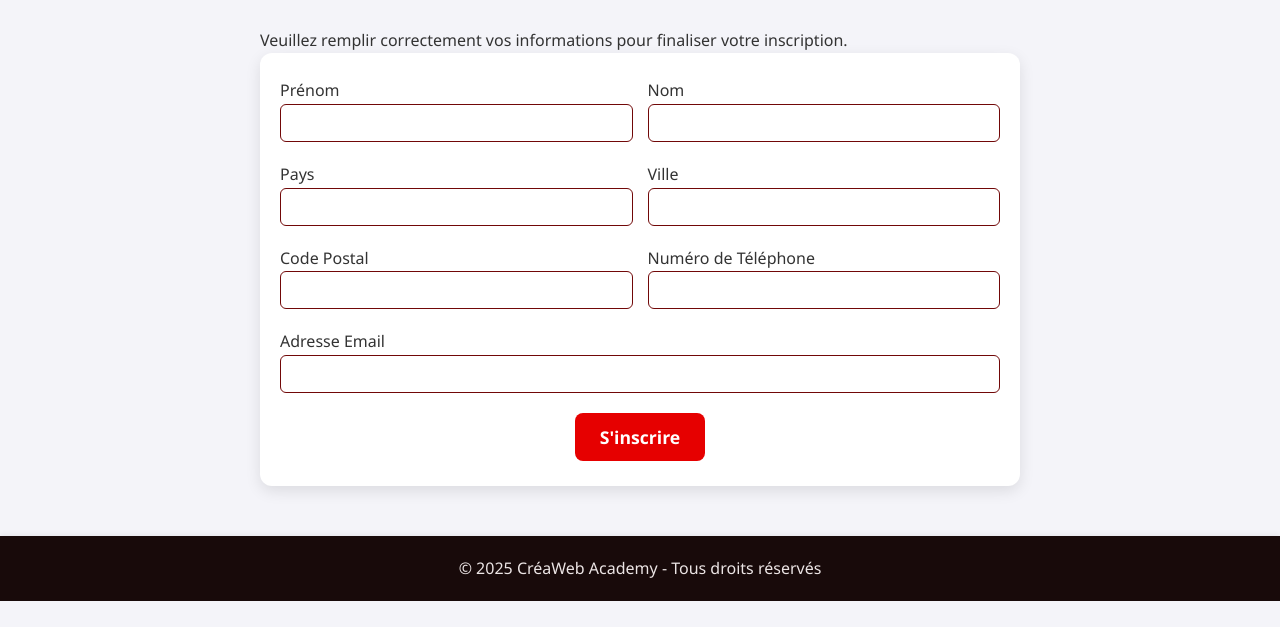
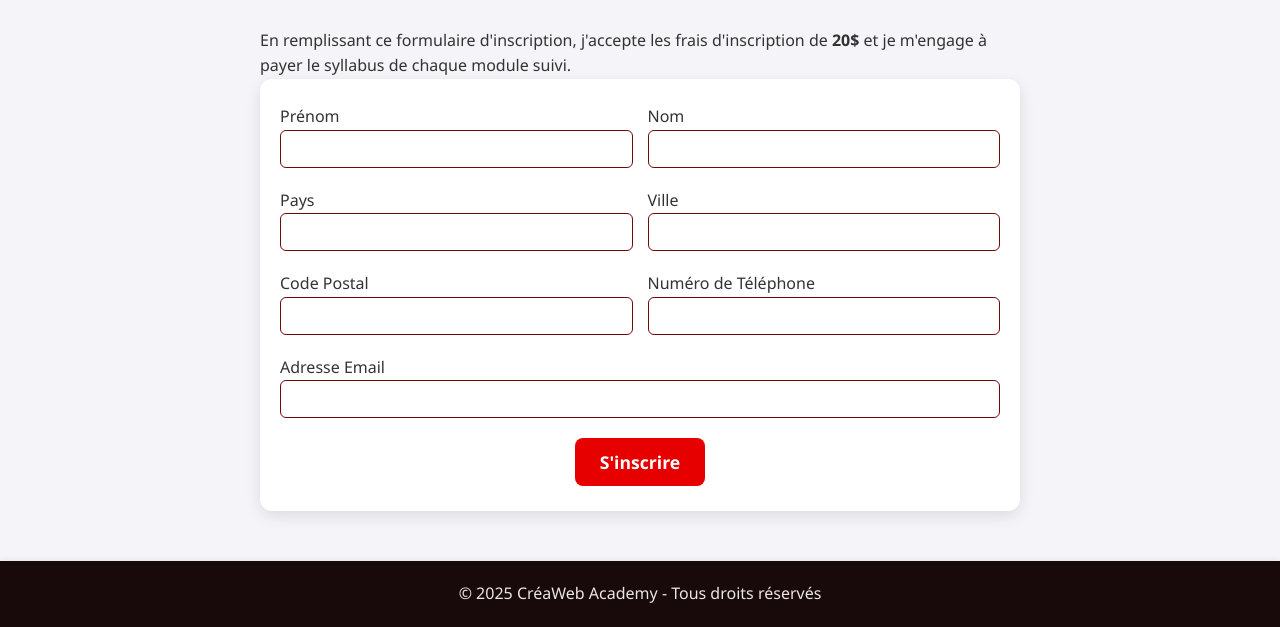
Before and after one commit to formationWeb-Lus/webacademie, a website: page inscription.html in a window 1280 px wide. Shown: the part 231-858 px from the top of the page. Before the commit the page ends 832 px from the top, so only its background shows below. Drawn offline with Linux system fonts and the light colour scheme.

Commit message:
Update inscription.html

```diff
--- a/inscription.html
+++ b/inscription.html
@@ -13,8 +13,6 @@ j=d.createElement(s),dl=l!='dataLayer'?'&l='+l:'';j.async=true;j.src=
 'https://www.googletagmanager.com/gtm.js?id='+i+dl;f.parentNode.insertBefore(j,f);
 })(window,document,'script','dataLayer','GTM-WLRKCTMW');</script>
 <!-- End Google Tag Manager -->
-
-    </script>
 
     <!-- Facebook Pixel -->
     <script>
@@ -59,7 +57,12 @@ height="0" width="0" style="display:none;visibility:hidden"></iframe></noscript>
 
 <main>
     <h1>Formulaire d'inscription</h1>
-    <p>Veuillez remplir correctement vos informations pour finaliser votre inscription.</p>
+
+    <!-- 🔥 TEXTE MODIFIÉ ICI -->
+    <p>
+        En remplissant ce formulaire d'inscription, j'accepte les frais d'inscription de
+        <strong>20$</strong> et je m'engage à payer le syllabus de chaque module suivi.
+    </p>
 
     <form id="captureForm">
         <div class="row">
@@ -142,7 +145,6 @@ height="0" width="0" style="display:none;visibility:hidden"></iframe></noscript>
                     title="Veuillez entrer une adresse email valide (ex: exemple@gmail.com)."
                 >
             </div>
-
         </div>
 
         <button type="submit" class="submit-btn">S'inscrire</button>
@@ -174,7 +176,6 @@ height="0" width="0" style="display:none;visibility:hidden"></iframe></noscript>
                 if (!formData[id]) throw alert("Veuillez remplir tous les champs !");
             });
 
-            // ✅ Vérification stricte du numéro de téléphone
             const regexTel = /^\+243[0-9]{9}$/;
             if (!regexTel.test(formData.telephone)) {
                 alert("Le numéro doit commencer par +243 et contenir exactement 9 chiffres après (ex: +243810000000).");
@@ -187,16 +188,13 @@ height="0" width="0" style="display:none;visibility:hidden"></iframe></noscript>
             try {
                 await addDoc(collection(db, "inscriptions"), { ...formData, timestamp: serverTimestamp() });
 
-                // Pixel Facebook
                 fbq('track', 'CompleteRegistration');
 
-                // GA4 event
                 gtag('event', 'complete_registration', {
                     event_category: 'engagement',
                     event_label: 'Inscription CréaWeb Academy'
                 });
 
-                // ✅ Redirection directe
                 window.location.href = "infodecompte.html";
             } catch (error) {
                 console.error("Erreur d'enregistrement :", error);
```
Lines whose indentation alone changed are shown as unchanged.
